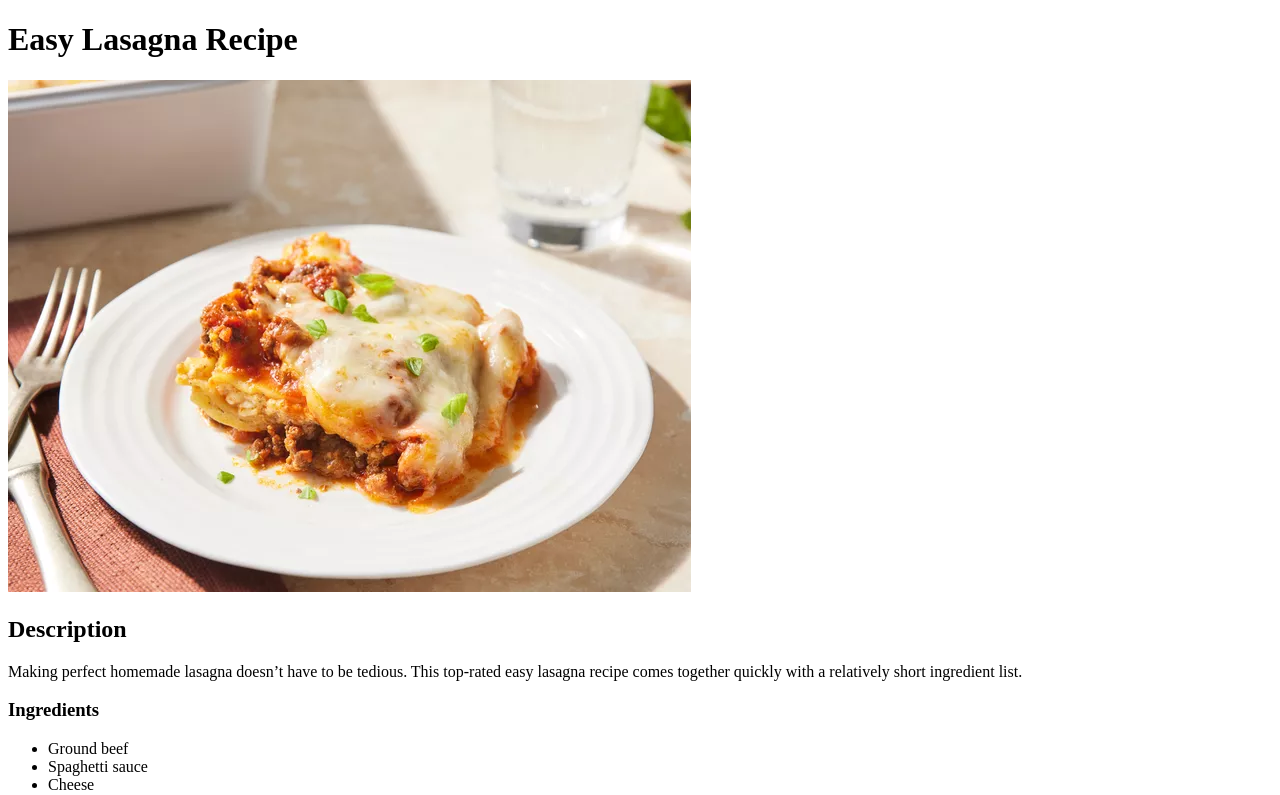
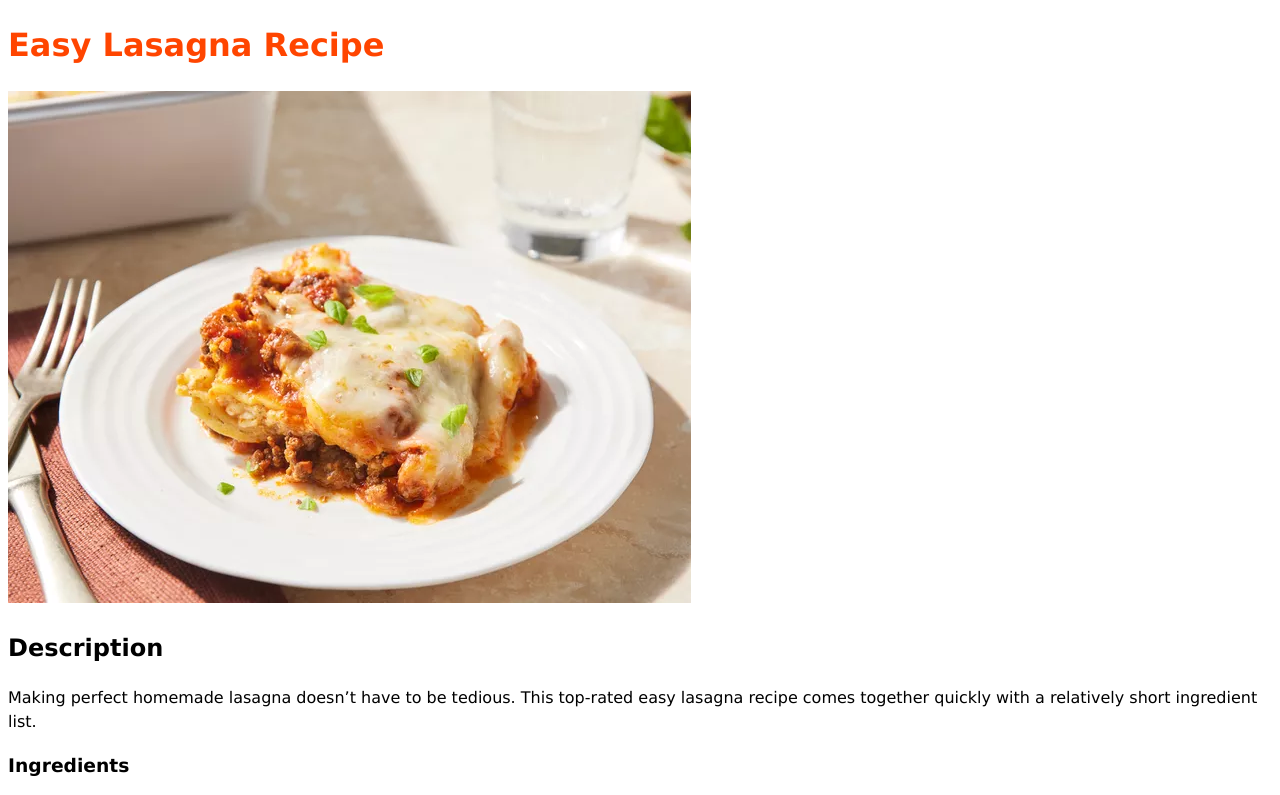
Before and after one commit to 000mbatia/odin-recipes, a plain HTML site: page recipes/easy-lasagna.html in a window 1280 px wide. Shown: the top 795 px of the page. Drawn offline with Linux system fonts and the light colour scheme.

Commit message:
Practice css on recipes page

```diff
--- a/recipes/easy-lasagna.html
+++ b/recipes/easy-lasagna.html
@@ -3,6 +3,7 @@
 <head>
     <meta charset="utf-8">
     <title>Easy Lasagna Recipe</title>
+    <link rel="stylesheet" href="style.css">
 </head>
 
 <body>
--- /dev/null
+++ b/recipes/style.css
@@ -0,0 +1,12 @@
+* {
+    font-family: 'Verdana', 'Tahoma', sans-serif;
+    line-height: 1.5;
+}
+
+h1 {
+    color: orangered;
+}
+
+ul li {
+    color: orange;
+}
```
Also changed, not shown: index.html (+3 -0 lines), style.css (added).
